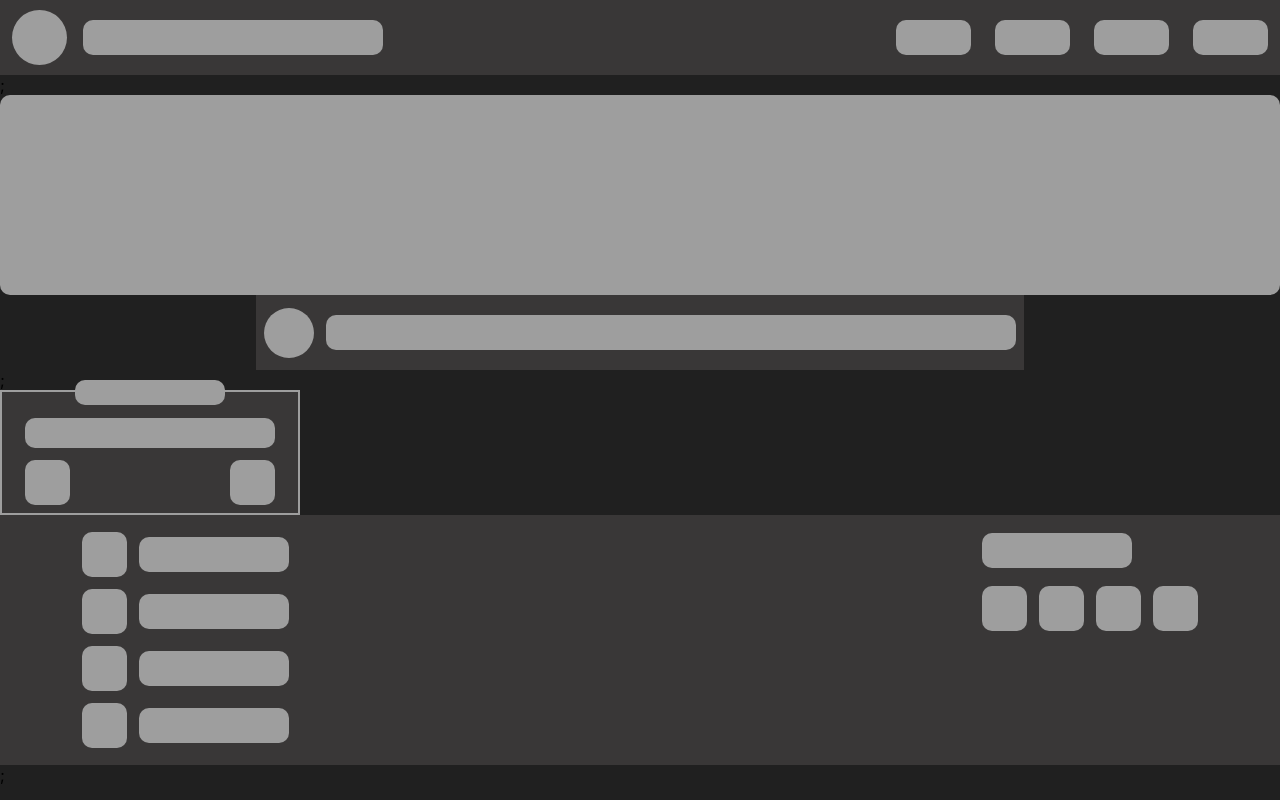
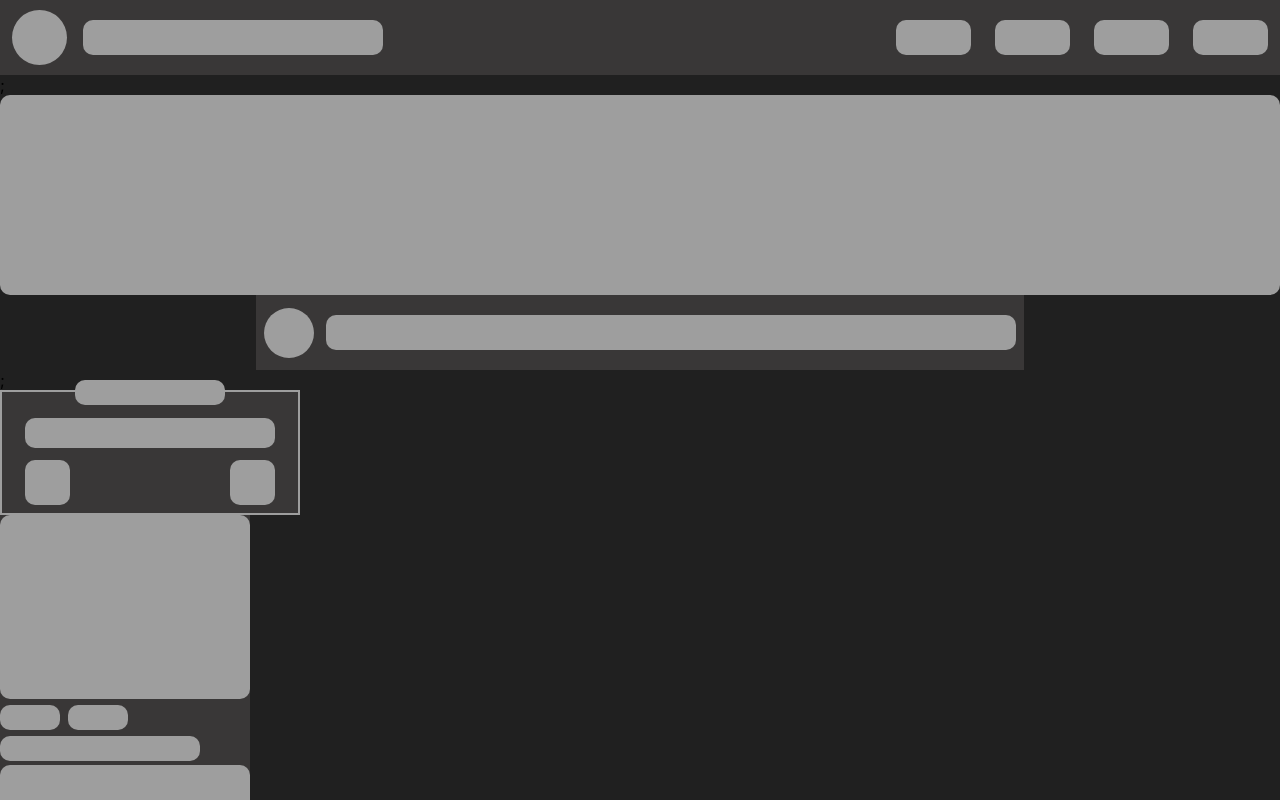
Before and after one commit to Top-Gs/csu, a React (Create React App) app in the folder frontend-csu/: page / in a window 1280 px wide. Shown: the top 800 px of the page. Built offline with nearby package versions, Linux system fonts and the light colour scheme.

Commit message:
Implement NewsCard component in base react app.

```diff
--- a/frontend-csu/src/App.css
+++ b/frontend-csu/src/App.css
@@ -2,5 +2,4 @@
    margin: 0;
    padding: 0;
    background-color: var(--app-background);
-   height: 100vh;
 }
--- a/frontend-csu/src/App.js
+++ b/frontend-csu/src/App.js
@@ -4,6 +4,7 @@ import Footer from "./components/Footer";
 import PageTitle from "./components/PageTitle";
 import Match from "./components/MatchCard";
 import HeaderImage from "./components/HeaderImage";
+import NewsCard from "./components/NewsCard";
 
 function App() {
    return (
@@ -12,6 +13,7 @@ function App() {
          <HeaderImage />
          <PageTitle />;
          <Match />
+         <NewsCard />
          <Footer />;
       </div>
    );
```
